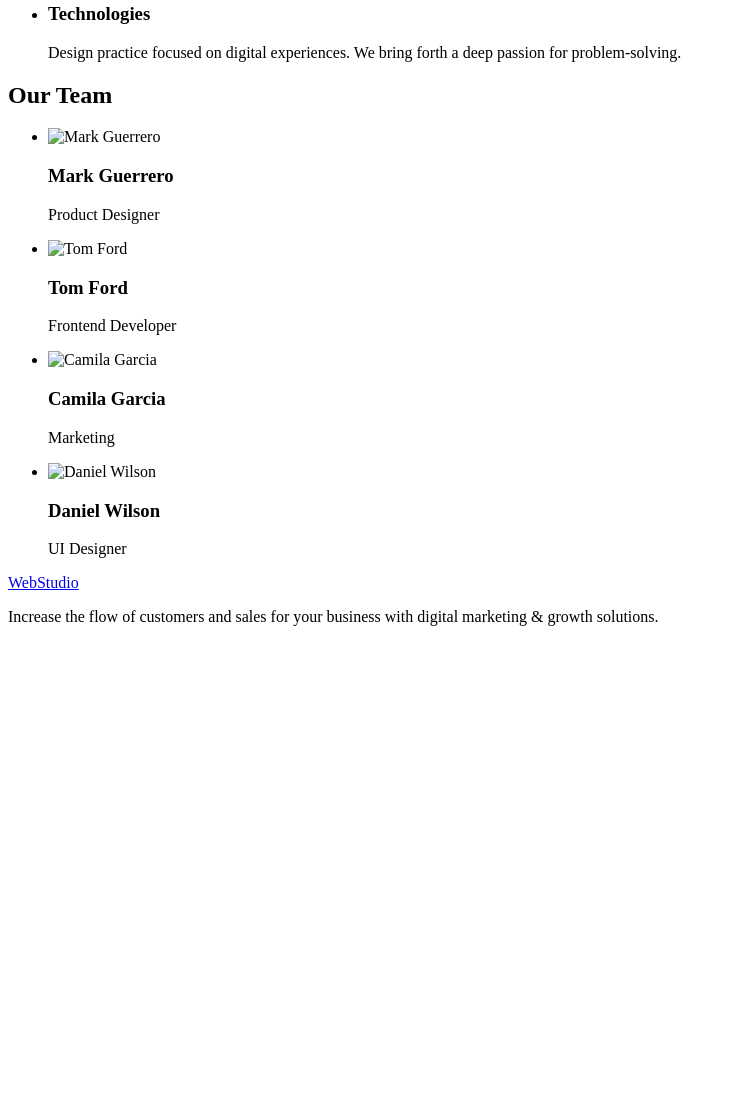
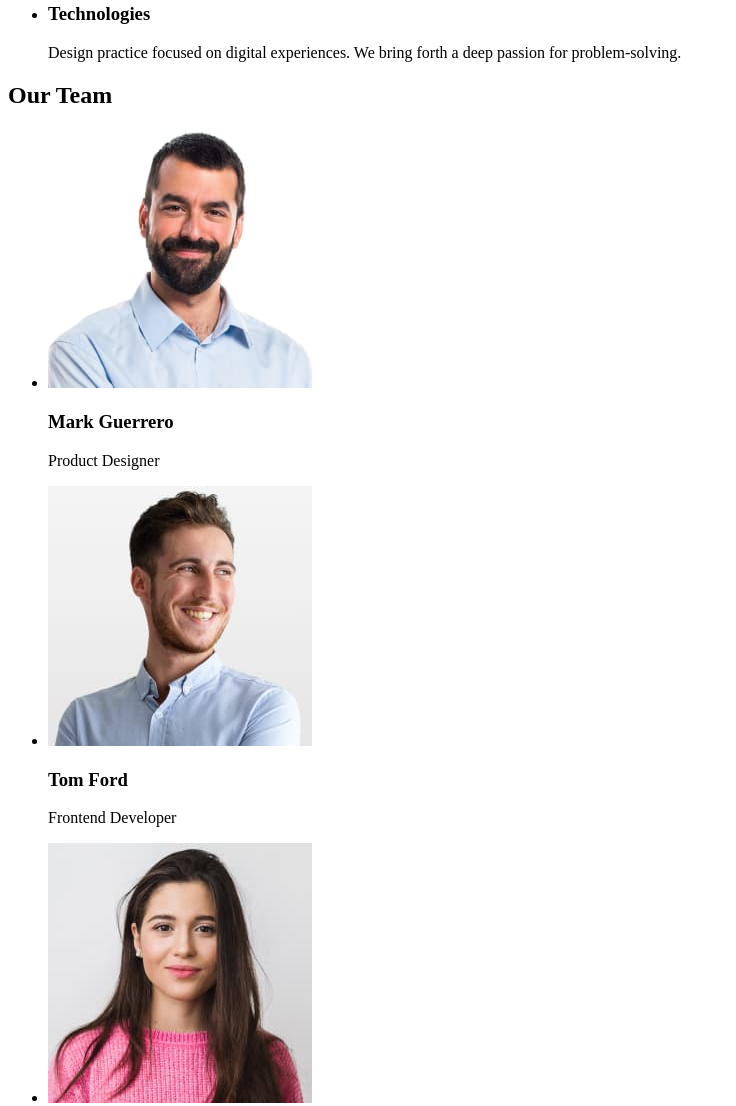
Before and after one commit to MsHelo/goit-markup-hw-01, a plain HTML site: page index.html in a window 1280 px wide. Shown: the part 532-1638 px from the top of the page, without its empty margins (0-736 px from the left). Before the commit the page ends 1174 px from the top, so only its background shows below. Drawn offline with Linux system fonts and the light colour scheme; the site is published under a folder, as on GitHub Pages, so addresses that start at the root find nothing.

Commit message:
hw-01(finish)

```diff
--- a/index.html
+++ b/index.html
@@ -70,7 +70,7 @@
         <ul>
           <li>
             <img
-              src="/images/team-photo-1.jpg"
+              src="./images/team-photo-1.jpg"
               alt="Mark Guerrero"
               width="264"
               height="260"
@@ -80,7 +80,7 @@
           </li>
           <li>
             <img
-              src="/images/team-photo-2.jpg"
+              src="./images/team-photo-2.jpg"
               alt="Tom Ford"
               width="264"
               height="260"
@@ -90,7 +90,7 @@
           </li>
           <li>
             <img
-              src="/images/team-photo-3.jpg"
+              src="./images/team-photo-3.jpg"
               alt="Camila Garcia"
               width="264"
               height="260"
@@ -100,7 +100,7 @@
           </li>
           <li>
             <img
-              src="/images/team-photo-4.jpg"
+              src="./images/team-photo-4.jpg"
               alt="Daniel Wilson"
               width="264"
               height="260"
```
